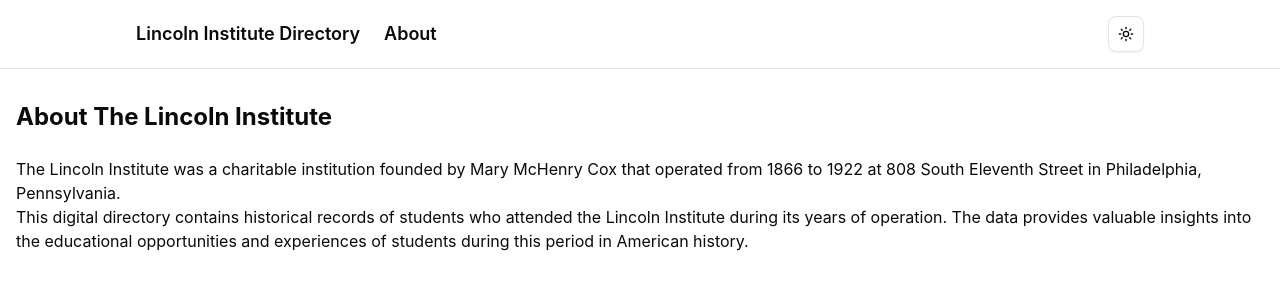
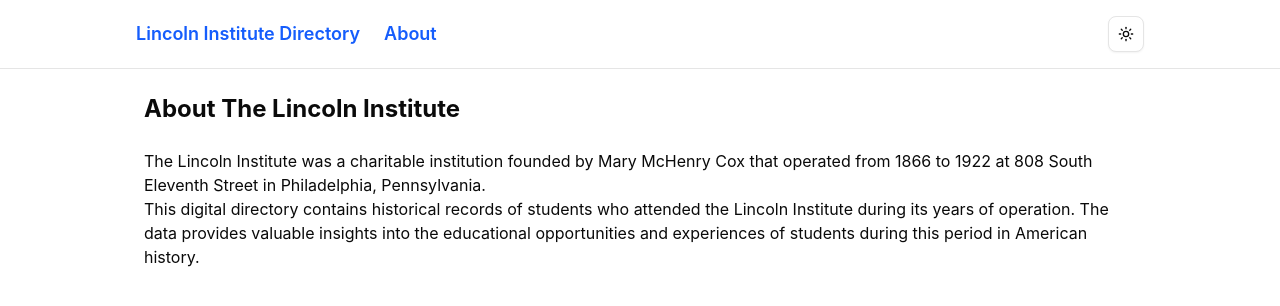
Before and after one commit to Simon-Bertram/lincoln-better-t, a Next.js app in the folder apps/web/: page /about in a window 1280 px wide. Shown: the top 306 px of the page. Built offline with nearby package versions, Linux system fonts and the light colour scheme; no server answers; what @orpc/client, @orpc/tanstack-query would draw is missing.

Commit message:
Adjust link colours for better contrast

```diff
--- a/apps/web/src/app/about/page.tsx
+++ b/apps/web/src/app/about/page.tsx
@@ -1,8 +1,11 @@
 export default function AboutPage() {
   return (
-    <main className="container mx-auto px-4 py-8" id="main-content">
+    <main
+      className="container mx-auto my-4 max-w-8/10 px-4 py-2"
+      id="main-content"
+    >
       <h1 className="mb-6 font-bold text-2xl">About The Lincoln Institute</h1>
-      <section className="prose prose-lg max-w-none">
+      <section className="prose prose-lg">
         <p>
           The Lincoln Institute was a charitable institution founded by Mary
           McHenry Cox that operated from 1866 to 1922 at 808 South Eleventh
--- a/apps/web/src/app/global-error.tsx
+++ b/apps/web/src/app/global-error.tsx
@@ -20,7 +20,10 @@
 }) {
   useEffect(() => {
     // Log the error to an error reporting service
-    console.error('Global error caught:', error);
+    if (error) {
+      // Replace console.error with a logging service, e.g., Sentry
+      // Sentry.captureException(error)
+    }
   }, [error]);
 
   return (
--- a/apps/web/src/components/columns.tsx
+++ b/apps/web/src/components/columns.tsx
@@ -184,7 +184,7 @@
             <HoverCard>
               <HoverCardTrigger asChild>
                 <Button
-                  className="h-auto p-0 text-blue-600 hover:text-blue-800"
+                  className="h-auto p-0 p-0 text-blue-700 hover:text-blue-900 dark:text-blue-300 dark:hover:text-blue-200"
                   variant="link"
                 >
                   Source
@@ -215,7 +215,7 @@
             <HoverCard>
               <HoverCardTrigger asChild>
                 <Button
-                  className="h-auto p-0 text-blue-600 hover:text-blue-800"
+                  className="h-auto p-0 p-0 text-blue-700 hover:text-blue-900 dark:text-blue-300 dark:hover:text-blue-200"
                   variant="link"
                 >
                   Comments
@@ -223,7 +223,9 @@
               </HoverCardTrigger>
               <HoverCardContent className="w-80">
                 <div className="space-y-2">
-                  <h4 className="font-semibold text-sm">Comments</h4>
+                  <h4 className="font-semibold text-blue-700 text-sm hover:text-blue-900 dark:text-blue-300 dark:hover:text-blue-200">
+                    Comments
+                  </h4>
                   <p className="text-sm">{comments}</p>
                 </div>
               </HoverCardContent>
@@ -246,7 +248,7 @@
             <HoverCard>
               <HoverCardTrigger asChild>
                 <Button
-                  className="h-auto p-0 text-blue-600 hover:text-blue-800"
+                  className="h-auto p-0 text-blue-700 hover:text-blue-900 dark:text-blue-300 dark:hover:text-blue-200"
                   variant="link"
                 >
                   Relevant Links
@@ -256,7 +258,7 @@
                 <div className="space-y-2">
                   <h4 className="font-semibold text-sm">Relevant Links</h4>
                   <a
-                    className="break-all text-blue-600 text-sm underline hover:text-blue-800"
+                    className="break-all text-sm underline"
                     href={link}
                     rel="noopener noreferrer"
                     target="_blank"
--- a/apps/web/src/components/mobile-data-table.tsx
+++ b/apps/web/src/components/mobile-data-table.tsx
@@ -201,7 +201,7 @@
               Relevant Links:
             </span>
             <a
-              className="mt-1 block text-blue-600 text-sm underline hover:text-blue-800"
+              className="mt-1 block text-sm underline"
               href={student.relevantLinks}
               rel="noopener noreferrer"
               target="_blank"
--- a/apps/web/src/index.css
+++ b/apps/web/src/index.css
@@ -131,4 +131,14 @@
   body {
     @apply bg-background text-foreground;
   }
+
+  /* Link styles with better dark mode contrast */
+  a {
+    @apply text-blue-600 hover:text-blue-800 dark:text-blue-400 dark:hover:text-blue-300 transition-colors duration-200;
+  }
+
+  /* Override for links that need to inherit text color */
+  a.text-inherit {
+    @apply text-inherit hover:text-inherit dark:text-inherit dark:hover:text-inherit;
+  }
 }
```
